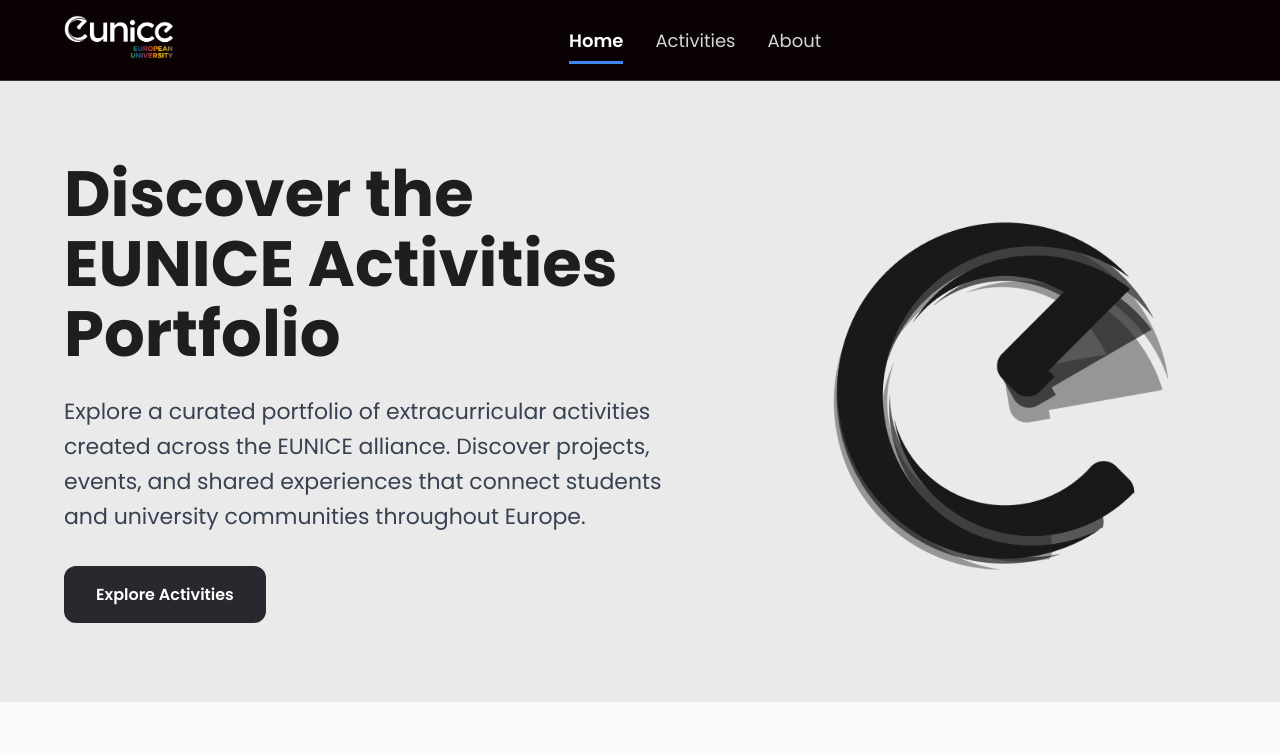
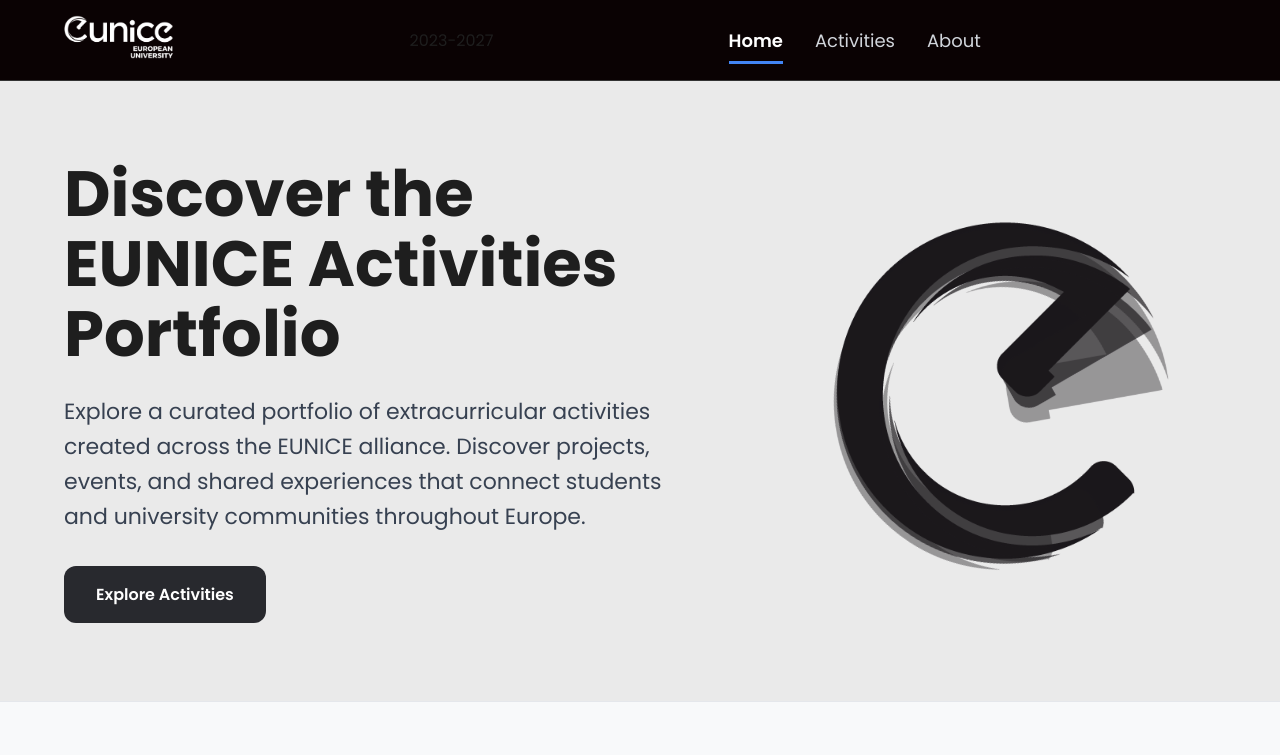
Before and after one commit to pv33174/ProjetoEUNICE-2026-27, a plain HTML site: page eunice/index.html in a window 1280 px wide. Shown: the top 755 px of the page. Drawn offline with Linux system fonts and the light colour scheme.

Commit message:
simples_mudança_de_logo_numeros

```diff
--- a/eunice/index.html
+++ b/eunice/index.html
@@ -11,7 +11,10 @@
 <body>
 <header>
   <div class="container nav">
-    <a href="index.html"><img src="assets/eunice-logo-negative.png" alt="EUNICE European University"></a>
+    <a href="index.html"><img src="assets/eunice-logo-white.png" alt="EUNICE European University"></a>
+    <span className="border-l border-white/25 pl-3 font-poppins text-xs font-semibold tracking-[0.12em] text-gray-300 sm:pl-4 sm:text-sm">
+              2023-2027
+    </span>
     <button id="menu-btn" type="button">&#9776;</button>
     <ul id="menu">
       <li><a href="index.html" class="active">Home</a></li>
```
Also changed, not shown: eunice/about.html (+1 -1 lines).
